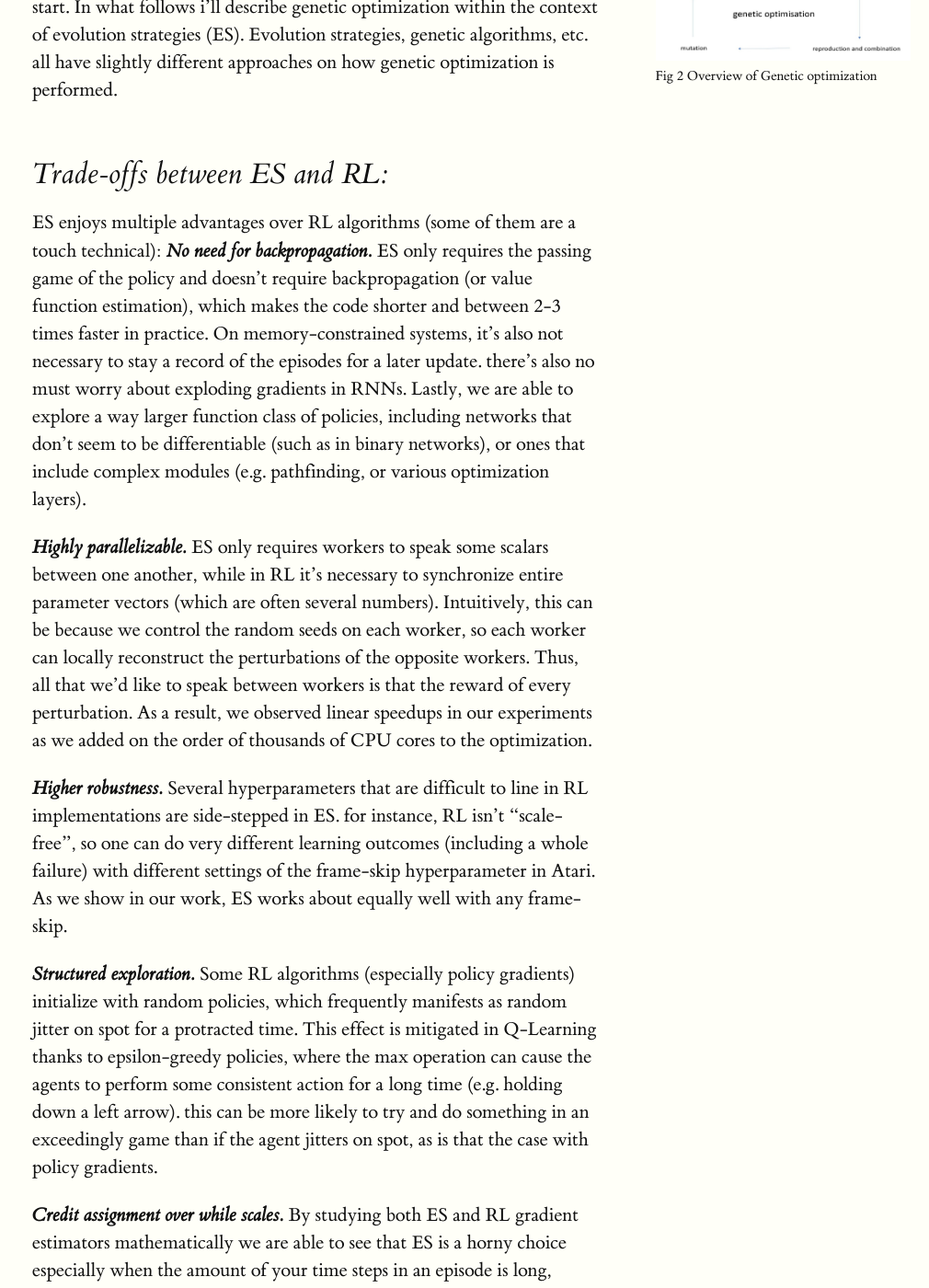
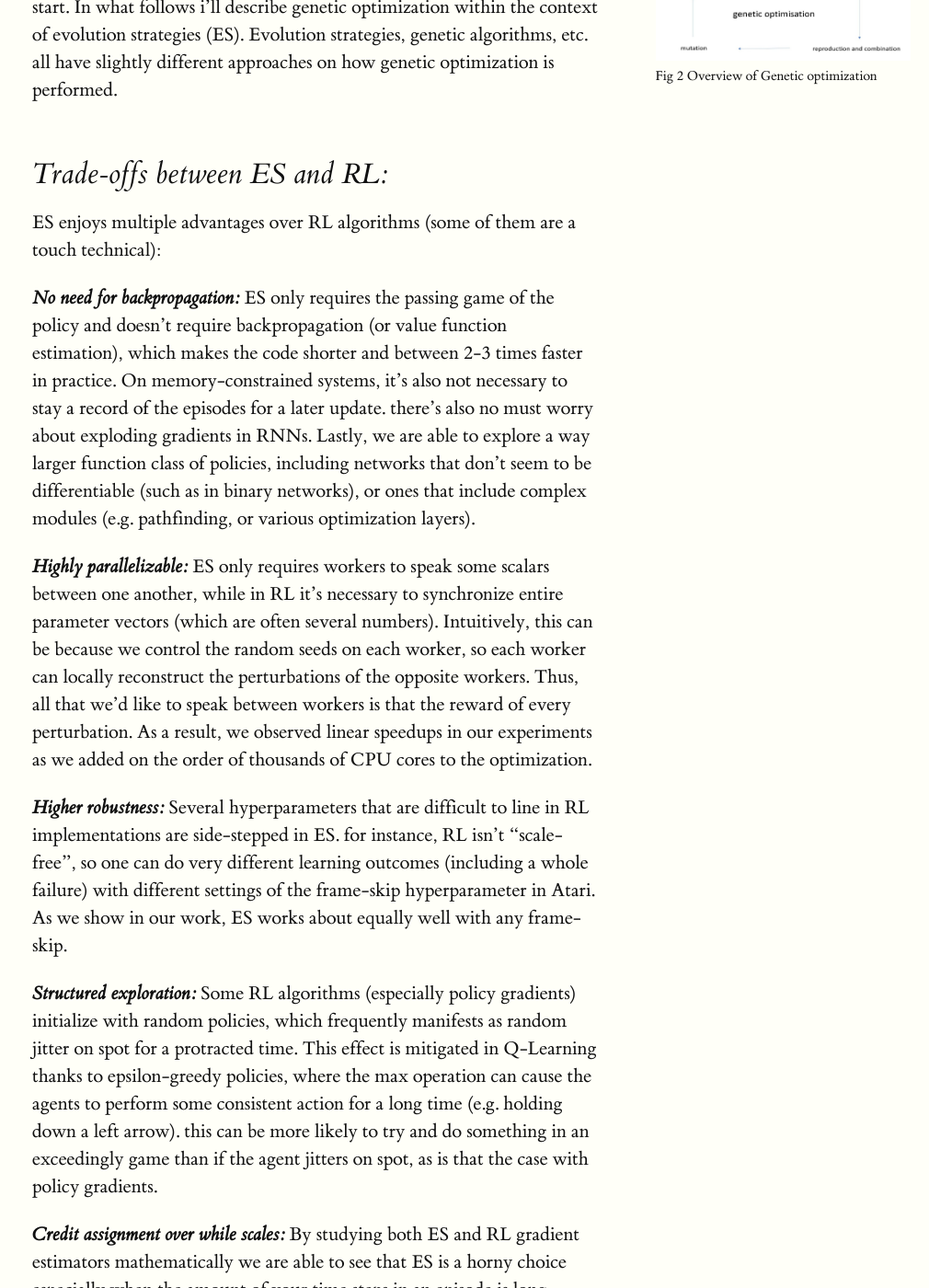
Before and after one commit to 3hargav/3hargav.github.io, a Jekyll site: the page built from _posts/2020-10-26-neuro-algo-rl.md, in a window 1280 px wide and 1400 px high, scrolled down 3619 px. Shown: the whole window at 92% size, without its empty margins (125-1135 px from the left). Built offline with Jekyll 4.4.1, drawn with Linux system fonts in a browser that asks for light colours.

```diff
--- a/_posts/2020-10-26-neuro-algo-rl.md
+++ b/_posts/2020-10-26-neuro-algo-rl.md
@@ -35,19 +35,20 @@ Starting from this original population,{% include marginfigure.html id="generic"
 ## Trade-offs between ES and RL:
 
 ES enjoys multiple advantages over RL algorithms (some of them are a touch technical):
-***No need for backpropagation.***
+
+***No need for backpropagation:***
 ES only requires the passing game of the policy and doesn't require backpropagation (or value function estimation), which makes the code shorter and between 2-3 times faster in practice. On memory-constrained systems, it's also not necessary to stay a record of the episodes for a later update. there's also no must worry about exploding gradients in RNNs. Lastly, we are able to explore a way larger function class of policies, including networks that don't seem to be differentiable (such as in binary networks), or ones that include complex modules (e.g. pathfinding, or various optimization layers).
 
-***Highly parallelizable.***
+***Highly parallelizable:***
 ES only requires workers to speak some scalars between one another, while in RL it's necessary to synchronize entire parameter vectors (which are often several numbers). Intuitively, this can be because we control the random seeds on each worker, so each worker can locally reconstruct the perturbations of the opposite workers. Thus, all that we'd like to speak between workers is that the reward of every perturbation. As a result, we observed linear speedups in our experiments as we added on the order of thousands of CPU cores to the optimization.
 
-***Higher robustness.***
+***Higher robustness:***
 Several hyperparameters that are difficult to line in RL implementations are side-stepped in ES. for instance, RL isn't “scale-free”, so one can do very different learning outcomes (including a whole failure) with different settings of the frame-skip hyperparameter in Atari. As we show in our work, ES works about equally well with any frame-skip.
 
-***Structured exploration.***
+***Structured exploration:***
 Some RL algorithms (especially policy gradients) initialize with random policies, which frequently manifests as random jitter on spot for a protracted time. This effect is mitigated in Q-Learning thanks to epsilon-greedy policies, where the max operation can cause the agents to perform some consistent action for a long time (e.g. holding down a left arrow). this can be more likely to try and do something in an exceedingly game than if the agent jitters on spot, as is that the case with policy gradients.
 
-***Credit assignment over while scales.***
+***Credit assignment over while scales:***
 By studying both ES and RL gradient estimators mathematically we are able to see that ES is a horny choice especially when the amount of your time steps in an episode is long, where actions have long-lasting effects, or if no good value function estimates are available.
 Conversely, we also found some challenges to applying ES in practice. One core problem is that so as for ES to figure, adding noise in parameters must cause different outcomes to get some gradient signal. As we elaborate on in our paper, we found that the utilization of virtual batchnorm can help alleviate this problem, but further work on effectively parameterizing neural networks to own variable behaviours as a function of noise is important.
 
```
